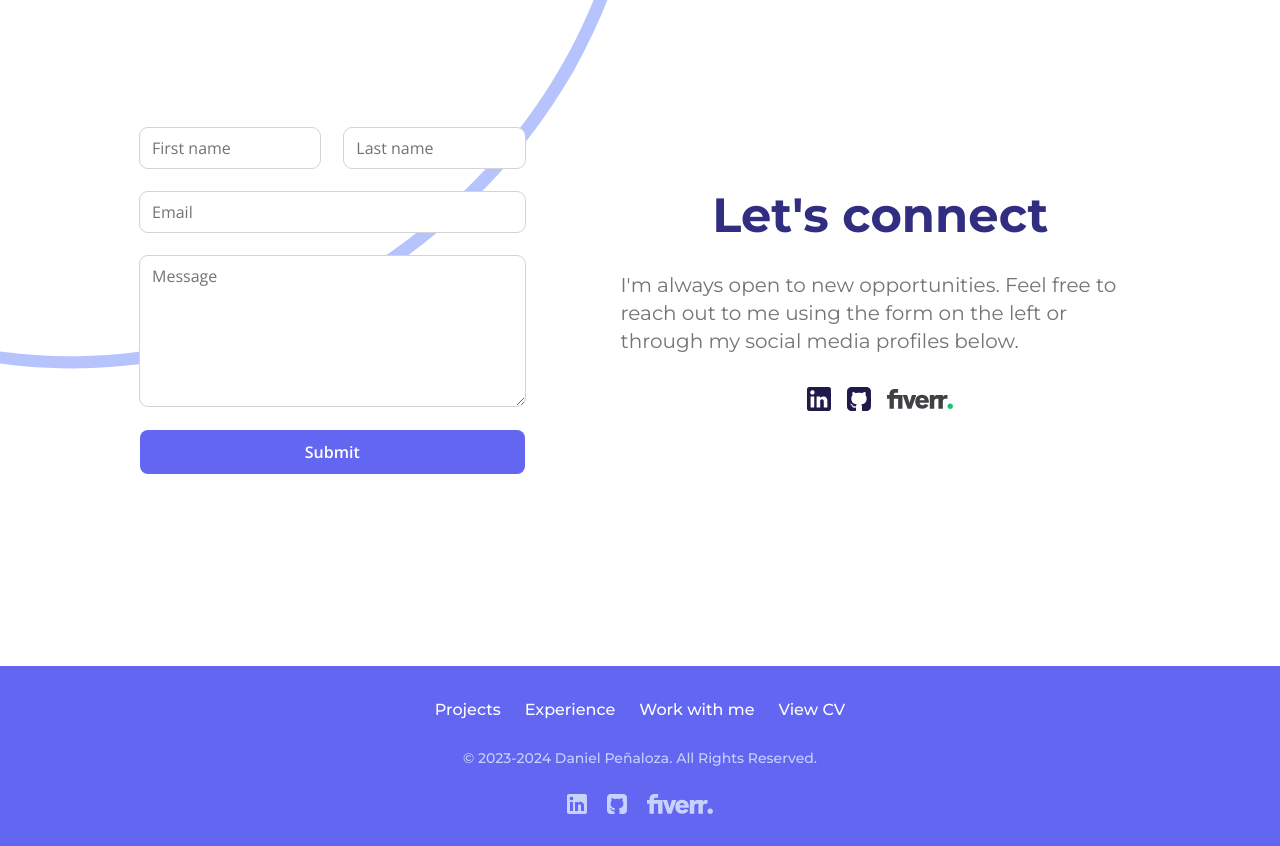
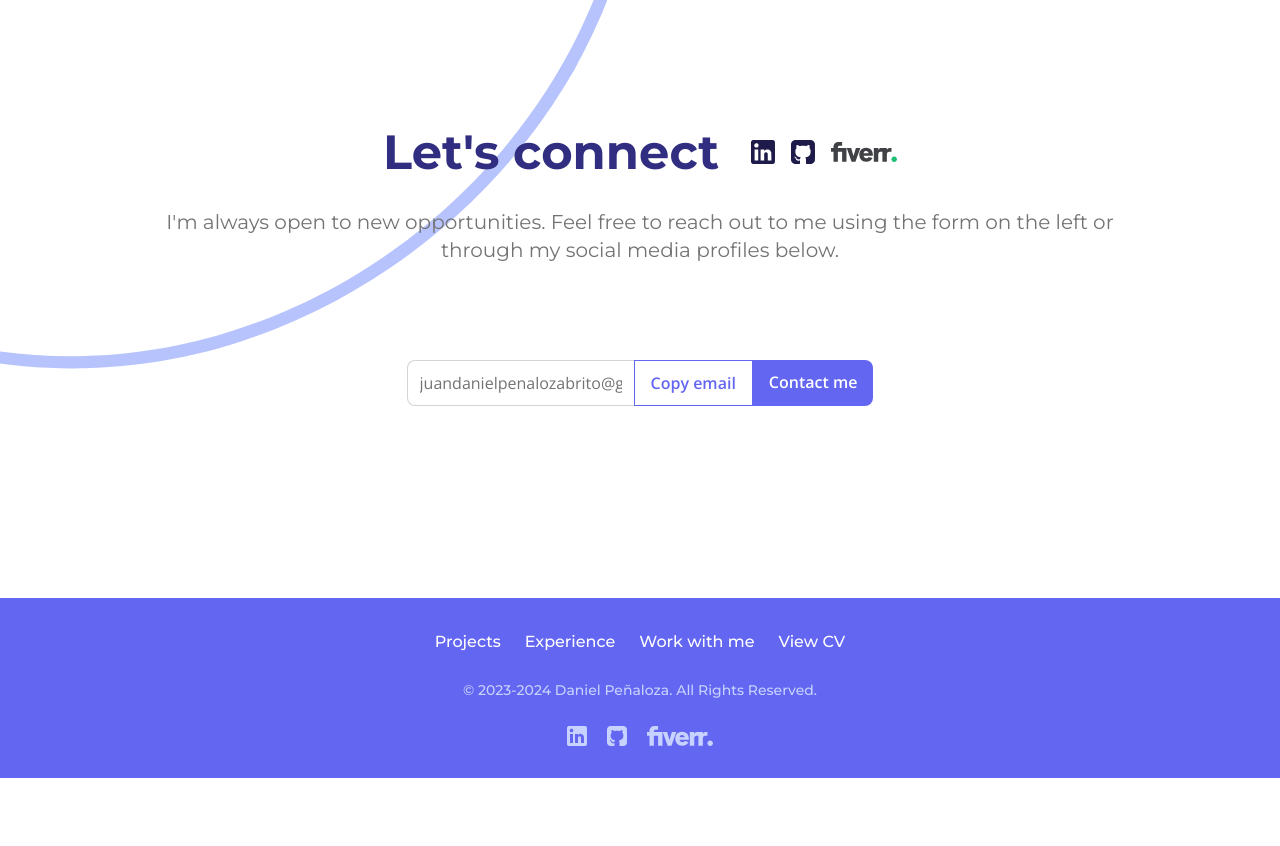
Before and after one commit to aziz3d/portfolio, a Next.js app: page / in a window 1280 px wide. Shown: the part 3560-4406 px from the top of the page. After the commit the page ends 4338 px from the top, so only its background shows below. Built offline with nearby package versions, Linux system fonts and the light colour scheme.

Commit message:
Upload changes

```diff
--- a/src/components/contact/ContactForm.tsx
+++ b/src/components/contact/ContactForm.tsx
@@ -1,77 +1,54 @@
 "use client";
 
-import { contactFormSchema } from "@/schemas";
-import { useFormik } from "formik";
-import React from "react";
+import { EMAIL_ADDRESS } from "@/constants";
+import Link from "next/link";
+import React, { useState } from "react";
 
 export default function ContactForm() {
-	const onSubmit = async () => {
-	};
-
-	const {
-		handleSubmit,
-		errors,
-		touched,
-		values,
-		handleBlur,
-		handleChange,
-		resetForm,
-		submitForm,
-		isValid,
-	} = useFormik({
-		initialValues: {
-			firstName: "",
-			lastName: "",
-			email: "",
-			message: "",
-		},
-		validationSchema: contactFormSchema,
-		onSubmit,
-	});
-
 	return (
-		<form onSubmit={handleSubmit} className="flex w-full flex-col gap-6">
-			<div className="grid grid-cols-2 gap-6">
-				<input
-					type="text"
-					name="firstName"
-					id="firstName"
-					placeholder="First name"
-					className="col-span-1 rounded-lg bg-white px-3 py-2 text-neutral-500 outline outline-1 outline-neutral-300 placeholder:text-neutral-500 focus:outline-2 focus:outline-indigo-300"
-					autoComplete="given-name"
-				/>
-				<input
-					type="text"
-					name="lastName"
-					id="lastName"
-					placeholder="Last name"
-					className="col-span-1 rounded-lg bg-white px-3 py-2 text-neutral-500 outline outline-1 outline-neutral-300 placeholder:text-neutral-500 focus:outline-2 focus:outline-indigo-300"
-					autoComplete="family-name"
-				/>
+		<div className="flex">
 			<input
 				type="email"
 				name="email"
 				id="email"
 				placeholder="Email"
-					className="col-span-2 rounded-lg bg-white px-3 py-2 text-neutral-500 outline outline-1 outline-neutral-300 placeholder:text-neutral-500 focus:outline-2 focus:outline-indigo-300"
-					autoComplete="email"
+				value={EMAIL_ADDRESS}
+				className="border-1 col-span-1 rounded-lg rounded-e-none border border-r-0 border-neutral-300 bg-white px-3 py-2 text-neutral-500 outline-none selection:bg-indigo-500 selection:text-white placeholder:text-neutral-500 focus:border-indigo-300"
 			/>
-				<textarea
-					name="message"
-					id="message"
-					cols={30}
-					rows={10}
-					placeholder="Message"
-					className="col-span-2 max-h-[150px] rounded-lg bg-white px-3 py-2 text-neutral-500 outline outline-1 outline-neutral-300 placeholder:text-neutral-500 focus:outline-2 focus:outline-indigo-300"
-				></textarea>
-				<button
-					type="submit"
-					title="Submit"
-					className="col-span-2 rounded-lg bg-indigo-500 px-4 py-2.5 font-semibold leading-6 text-white hover:bg-indigo-400"
+			<CopyEmailButton />
+			<Link
+				title="Contact me"
+				href={"mailto:" + EMAIL_ADDRESS}
+				target={"_blank"}
+				rel="noopener noreferrer"
+				aria-label="Contact me"
+				className="col-span-2 rounded-lg rounded-s-none bg-indigo-500 px-4 py-2.5 font-semibold leading-6 text-white hover:bg-indigo-400"
 			>
-					Submit
-				</button>
+				Contact me
+			</Link>
 		</div>
-		</form>
 	);
 }
+
+function CopyEmailButton() {
+	const [isCopied, setIsCopied] = useState(false);
+
+	const copyEmail = () => {
+		navigator.clipboard.writeText(EMAIL_ADDRESS);
+
+		setIsCopied(true);
+		setTimeout(() => setIsCopied(false), 5000);
+		return () => setIsCopied(false);
+	}
+
+	return (
+		<button
+			title={isCopied ? "Email copied!" : "Copy email"}
+			aria-label={isCopied ? "Email copied!" : "Copy email"}
+			className="col-span-2 border border-indigo-500 px-4 py-2.5 font-semibold leading-6 text-indigo-500 hover:bg-indigo-50"
+			onClick={copyEmail}
+		>
+			{isCopied ? "Email copied!" : "Copy email"}
+		</button>
+	)
+}
--- a/src/components/contact/ContactSection.tsx
+++ b/src/components/contact/ContactSection.tsx
@@ -2,6 +2,7 @@ import { FiverrIcon, GitHubIcon, LinkedInIcon } from "@/assets/svg";
 import { FIVERR_URL, GITHUB_URL, LINKEDIN_URL } from "@/constants";
 import Link from "next/link";
 import React from "react";
+import { ContactForm } from "..";
 
 export default function ContactSection() {
 	return (
@@ -9,59 +10,12 @@ export default function ContactSection() {
 			id="work-with-me"
 			className="flex w-full items-center justify-center py-48"
 		>
-			<div className="z-10 flex w-full max-w-[1000px] items-center gap-24 max-xl:px-4 max-lg:flex-col max-md:flex-col-reverse">
-				<form action="" className="flex w-full flex-col gap-6">
-					<div className="grid grid-cols-2 gap-6">
-						<input
-							type="text"
-							name="firstName"
-							id="firstName"
-							placeholder="First name"
-							className="col-span-1 rounded-lg bg-white px-3 py-2 text-neutral-500 outline outline-1 outline-neutral-300 placeholder:text-neutral-500 focus:outline-2 focus:outline-indigo-300"
-							autoComplete="given-name"
-						/>
-						<input
-							type="text"
-							name="lastName"
-							id="lastName"
-							placeholder="Last name"
-							className="col-span-1 rounded-lg bg-white px-3 py-2 text-neutral-500 outline outline-1 outline-neutral-300 placeholder:text-neutral-500 focus:outline-2 focus:outline-indigo-300"
-							autoComplete="family-name"
-						/>
-						<input
-							type="email"
-							name="email"
-							id="email"
-							placeholder="Email"
-							className="col-span-2 rounded-lg bg-white px-3 py-2 text-neutral-500 outline outline-1 outline-neutral-300 placeholder:text-neutral-500 focus:outline-2 focus:outline-indigo-300"
-							autoComplete="email"
-						/>
-						<textarea
-							name="message"
-							id="message"
-							cols={30}
-							rows={10}
-							placeholder="Message"
-							className="col-span-2 max-h-[150px] rounded-lg bg-white px-3 py-2 text-neutral-500 outline outline-1 outline-neutral-300 placeholder:text-neutral-500 focus:outline-2 focus:outline-indigo-300"
-						></textarea>
-						<button
-							type="submit"
-							title="Submit"
-							className="col-span-2 rounded-lg bg-indigo-500 px-4 py-2.5 font-semibold leading-6 text-white hover:bg-indigo-400"
-						>
-							Submit
-						</button>
-					</div>
-				</form>
+			<div className="z-10 flex w-full max-w-[1000px] flex-col items-center gap-24 max-xl:px-4">
 				<div className="flex flex-col justify-center gap-8 md:items-center">
+					<div className="flex items-center gap-8">
 						<h1 className="font-montserrat text-5xl font-bold text-indigo-900">
 							Let&apos;s connect
 						</h1>
-					<span className="font-montserrat text-xl text-neutral-500">
-						I&apos;m always open to new opportunities. Feel free to
-						reach out to me using the form on the left or through my
-						social media profiles below.
-					</span>
 						<div className="flex items-center gap-4">
 							<Link href={LINKEDIN_URL} title="LinkedIn">
 								<LinkedInIcon className="hover:fill-indigo h-6 w-6 fill-indigo-950" />
@@ -74,6 +28,13 @@ export default function ContactSection() {
 							</Link>
 						</div>
 					</div>
+					<span className="text-center font-montserrat text-xl text-neutral-500">
+						I&apos;m always open to new opportunities. Feel free to
+						reach out to me using the form on the left or through my
+						social media profiles below.
+					</span>
+				</div>
+				<ContactForm />
 			</div>
 		</section>
 	);
--- a/src/components/ui/Footer.tsx
+++ b/src/components/ui/Footer.tsx
@@ -1,5 +1,5 @@
 import { FiverrFlatIcon, FiverrIcon, GitHubIcon, LinkedInIcon } from "@/assets/svg";
-import { FIVERR_URL, GITHUB_URL, LINKEDIN_URL } from "@/constants";
+import { FIVERR_URL, GITHUB_URL, LINKEDIN_URL, PDF_PATH } from "@/constants";
 import Link from "next/link";
 import React from "react";
 
@@ -34,7 +34,7 @@ export default function Footer() {
 							Work with me
 						</Link>
 						<Link
-							href={"/cv_juan-daniel-penaloza.pdf"}
+							href={`/${PDF_PATH}`}
 							target={"_blank"}
 							title="View CV"
 							rel="noopener noreferrer"
--- a/src/components/ui/MobileMenu.tsx
+++ b/src/components/ui/MobileMenu.tsx
@@ -4,6 +4,7 @@ import { BarsMenuIcon } from "@/assets/svg";
 import React, { useState } from "react";
 import { XMarkIcon } from "../../assets/svg/index";
 import Link from "next/link";
+import { PDF_PATH } from "@/constants";
 
 export default function MobileMenu() {
 	const [isOpen, setIsOpen] = useState(false);
@@ -57,7 +58,7 @@ export default function MobileMenu() {
 								Work with me
 							</Link>
 							<Link
-								href={"/cv_juan-daniel-penaloza.pdf"}
+								href={`/${PDF_PATH}`}
 								target={"_blank"}
 								title="View CV"
 								rel="noopener noreferrer"
--- a/src/components/ui/Navbar.tsx
+++ b/src/components/ui/Navbar.tsx
@@ -2,6 +2,7 @@ import Link from "next/link";
 import React from "react";
 import { BarsMenuIcon } from "../../assets/svg/index";
 import MobileMenu from "./MobileMenu";
+import { PDF_PATH } from "@/constants";
 
 export default function Navbar() {
 	return (
@@ -42,7 +43,7 @@ export default function Navbar() {
 							Work with me
 						</Link>
 						<Link
-							href={"/cv_juan-daniel-penaloza.pdf"}
+							href={`/${PDF_PATH}`}
 							target={"_blank"}
 							title="View CV"
 							rel="noopener noreferrer"
--- a/src/constants/index.ts
+++ b/src/constants/index.ts
@@ -7,6 +7,10 @@ const FIVERR_URL =
 const GITHUB_URL = "https://github.com/DanielPenalozaB";
 
 const NPM_URL = "https://www.npmjs.com/~daniel-penaloza";
+
+const EMAIL_ADDRESS = "juandanielpenalozabrito@gmail.com";
+
+const PDF_PATH = "cv_juan-daniel-penaloza.pdf";
 
 const PROJECTS = [
 	{
@@ -51,4 +55,4 @@ const EXPERIENCE = [
 	},
 ]
 
-export { LINKEDIN_URL, GITHUB_URL, NPM_URL, FIVERR_URL, PROJECTS, EXPERIENCE };
+export { LINKEDIN_URL, GITHUB_URL, NPM_URL, FIVERR_URL, EMAIL_ADDRESS, PDF_PATH, PROJECTS, EXPERIENCE };
```
Lines whose indentation alone changed are shown as unchanged.
